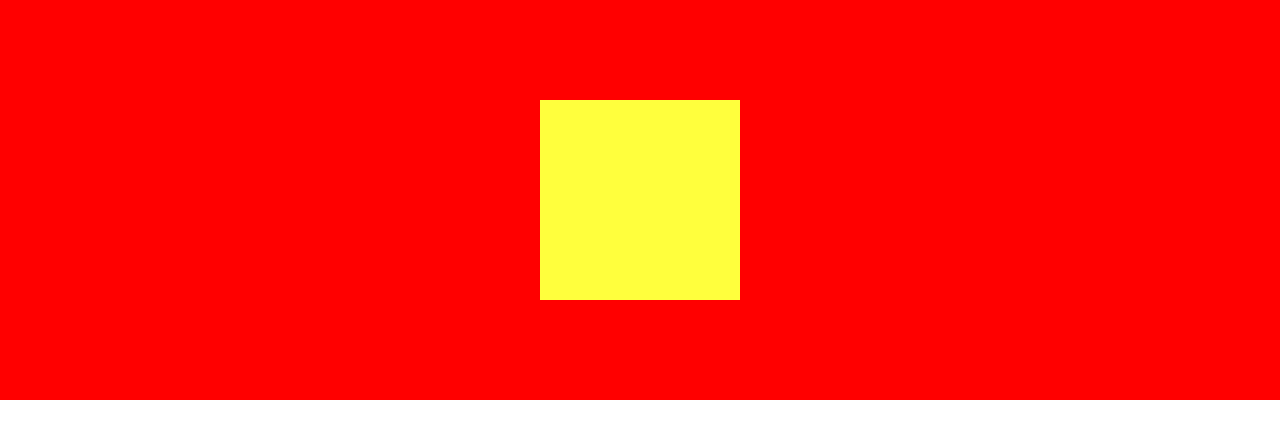
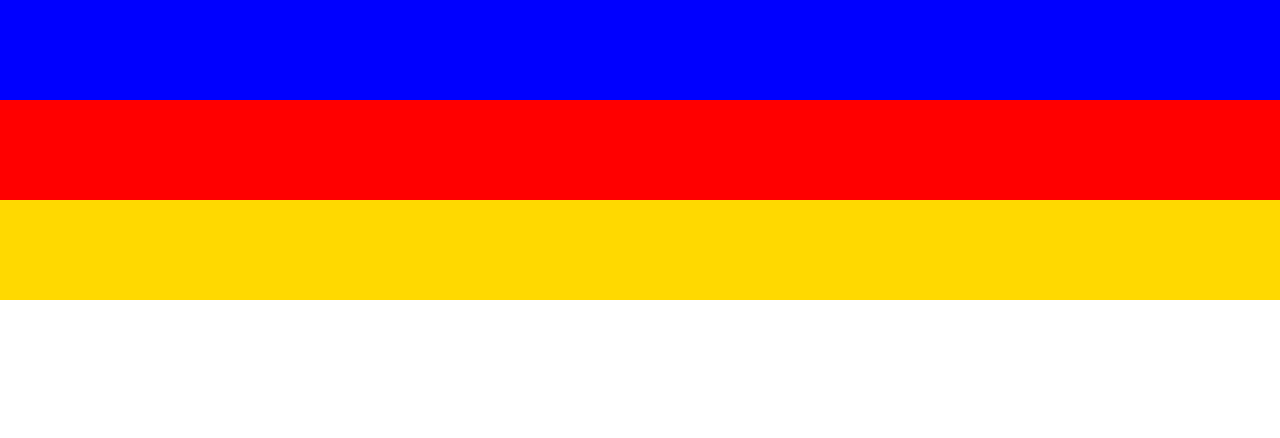
Before and after one commit to RiteshKhandekar/LearnWebDev, a plain HTML site: page index.html in a window 1280 px wide. Shown: the top 438 px of the page. Drawn offline with Linux system fonts and the light colour scheme.

Commit message:
Html and CSS fundamentals completed

```diff
--- a/index.html
+++ b/index.html
@@ -1,17 +1,13 @@
 <!DOCTYPE html>
-<html>
-    <head>
-        <meta charset="UTF-8">
-        <title>Centre a div</title>
-        <link rel="stylesheet" href="style.css">
-    </head>
-    <body>
-        <div id="parent">
-            <div class="child">
-            <div class="child">
-            <div class="child">
+<head>
+    <meta charset="UTF-8">
+    <title>Position Absolute</title>
+    <link rel="stylesheet" href="style.css"/>
+</head>
+<body>
 
-            </div>
-        </div>
-    </body>
+        <div id="d1"></div>
+        <div id="d2"></div>
+        <div id="d3"></div>
+</body>
 </html>
--- a/style.css
+++ b/style.css
@@ -1,17 +1,21 @@
-* {
+body {
     margin: 0;
+    min-height: 200vh;
 }
-#parent {
-    display: flex;
-    flex-wrap: wrap;
-    background-color: red;
+#d1 {
+    background: blue;
+    height: 100px;
     width: 100vw;
-    height: 50vh;
-    justify-content: center;
-    align-items: center;
 }
-.child {
-    background: rgb(255, 255, 61);
-    height: 200px;
-    width: 200px;
+#d2 {
+    position: sticky;
+    top: 5px;
+    background: rgb(255, 0, 0);
+    height: 100px;
+    width: 100vw;
 }
+#d3 {
+    background: rgb(255, 217, 0);
+    height: 100px;
+    width: 100vw;
+}
```
Also changed, not shown: flex.html (added, +38 -0 lines), googlelayout.html (added, +75 -0 lines), positionfixed.html (added, +52 -0 lines).
